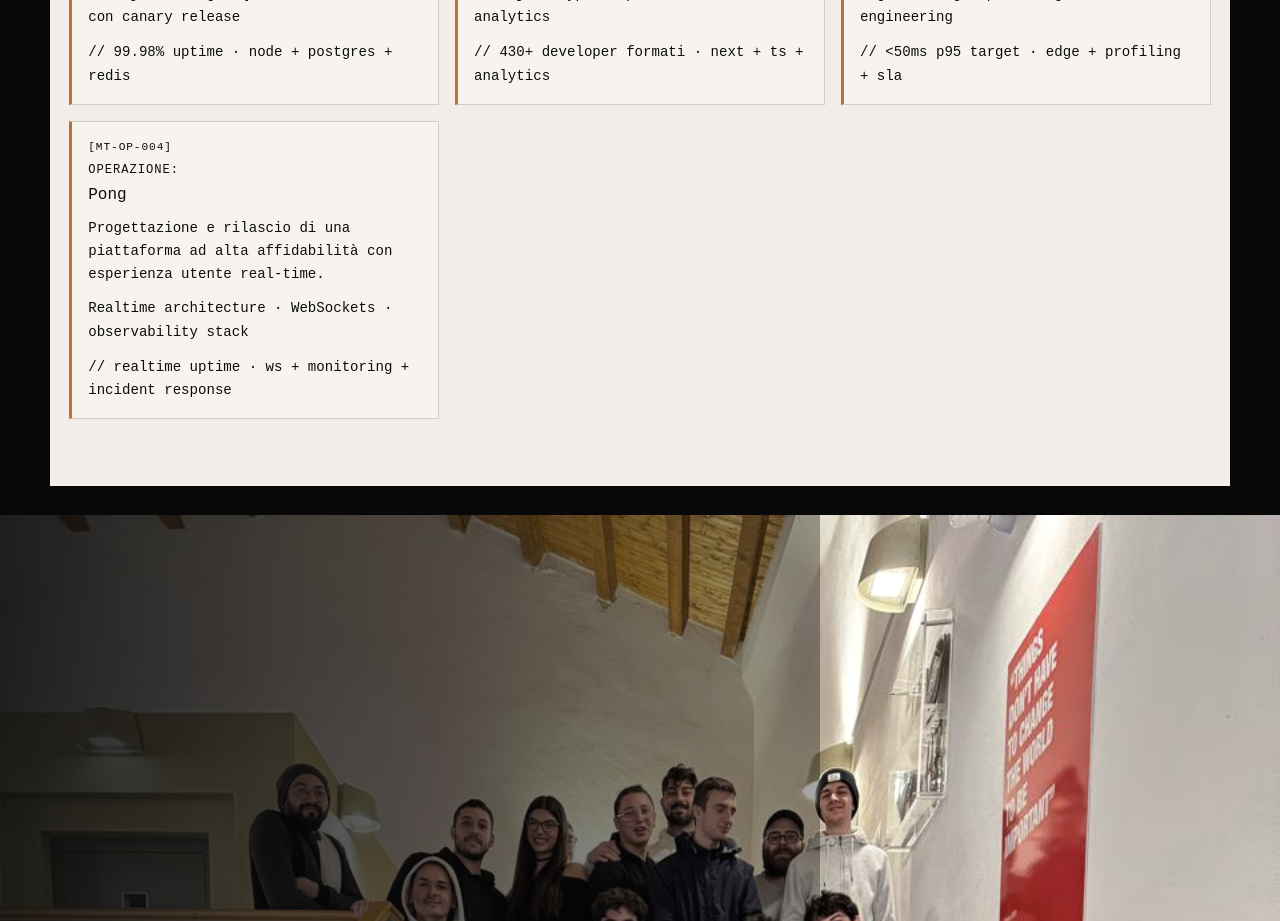
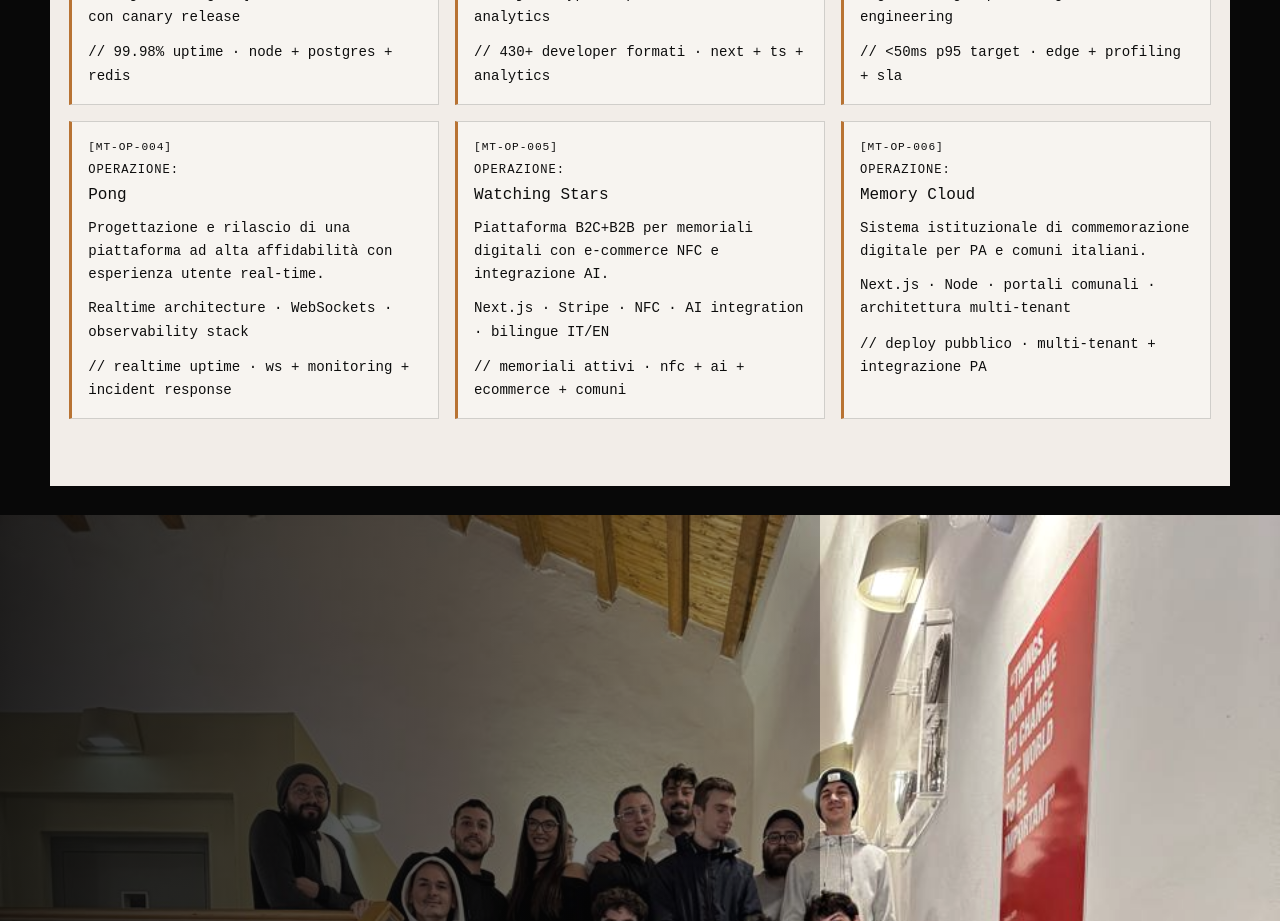
Before and after one commit to Flame0510/micheletornello.com, a Next.js app: page / in a window 1280 px wide. Shown: the part 3140-4061 px from the top of the page. Built offline with nearby package versions, Linux system fonts and the light colour scheme.

Commit message:
feat: add Watching Stars + Memory Cloud to portfolio

```diff
--- a/src/app/page.tsx
+++ b/src/app/page.tsx
@@ -75,6 +75,26 @@ export default function HomePage() {
       year: '2024',
       stack: 'WS/Monitoring',
       metric: 'Realtime'
+    },
+    {
+      code: '[MT-OP-005]',
+      name: 'Watching Stars',
+      mission: 'Piattaforma B2C+B2B per memoriali digitali con e-commerce NFC e integrazione AI.',
+      notes: 'Next.js · Stripe · NFC · AI integration · bilingue IT/EN',
+      log: '// memoriali attivi · nfc + ai + ecommerce + comuni',
+      year: '2024',
+      stack: 'Next/Stripe/NFC',
+      metric: '100+'
+    },
+    {
+      code: '[MT-OP-006]',
+      name: 'Memory Cloud',
+      mission: 'Sistema istituzionale di commemorazione digitale per PA e comuni italiani.',
+      notes: 'Next.js · Node · portali comunali · architettura multi-tenant',
+      log: '// deploy pubblico · multi-tenant + integrazione PA',
+      year: '2024',
+      stack: 'Next/Node/PA',
+      metric: '3+'
     },
   ];
 
```
